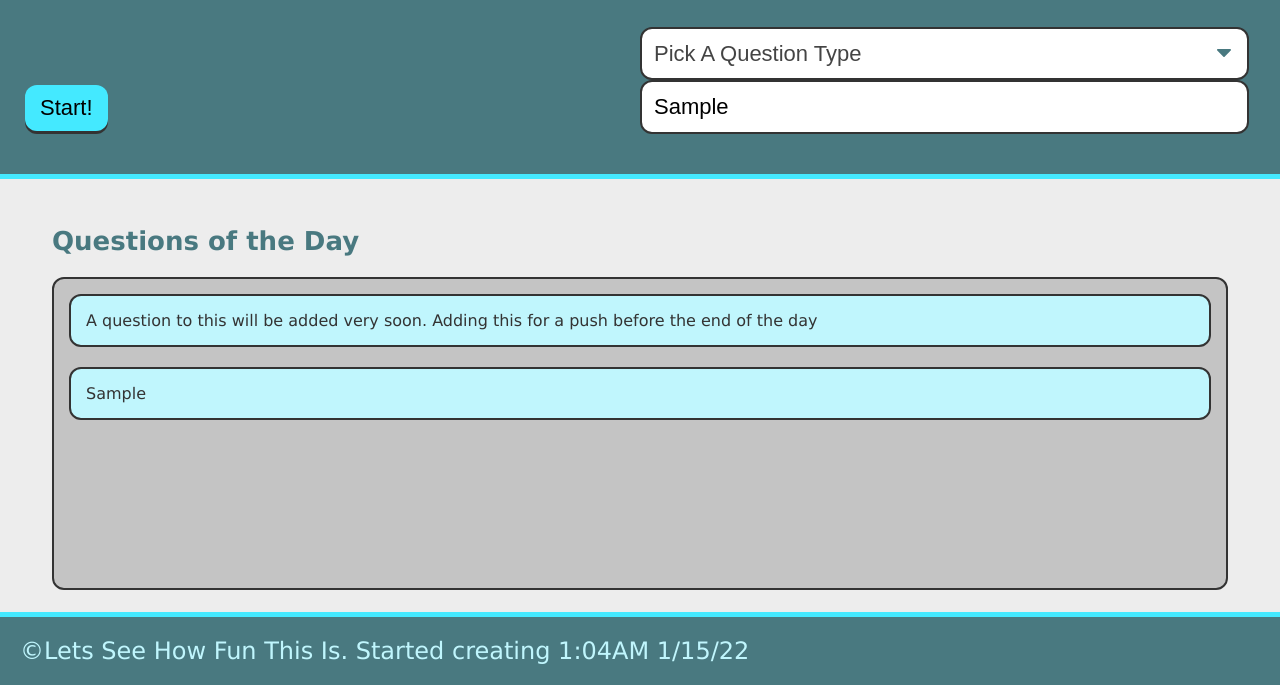
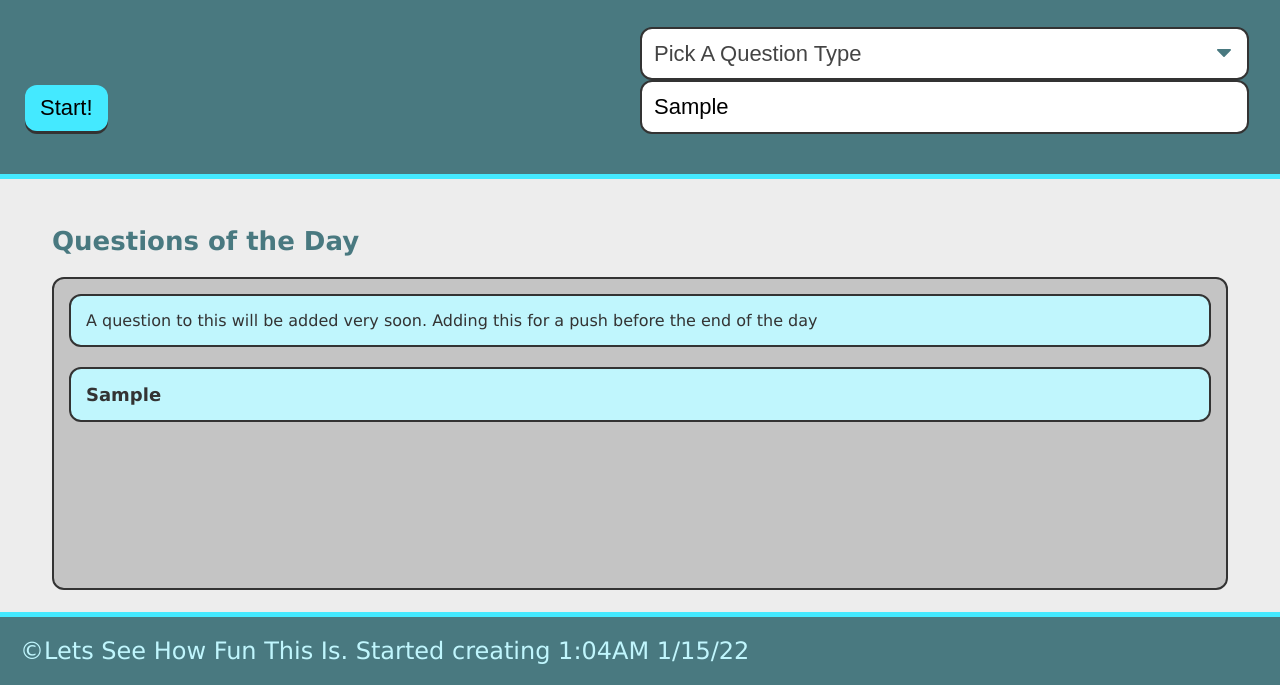
Before and after one commit to marcusxhale1/web-api-challenge, a plain HTML site: page index.html in a window 1280 px wide. Both pictures are taken after typing "Sample" into the empty fields and a click on the button "Start!". Shown: the part 115-800 px from the top of the page. Drawn offline with Linux system fonts and the light colour scheme.

Commit message:
okay you can now add questions and will tell you what type of question this is as well.

```diff
--- a/assests/js/script.js
+++ b/assests/js/script.js
@@ -5,11 +5,18 @@ var createTaskHandler = function(event) {
 
     event.preventDefault();
     var taskNameInput = document.querySelector("input[name='task-name']").value;
+    var taskTypeInput = document.querySelector("select[name='task-type']").value;
+
     var listItemEl = document.createElement("li");
+    listItemEl.className = "task-item";
 
-    listItemEl.className = "task-item";
-    listItemEl.textContent = taskNameInput
+    var taskInfoEl = document.createElement("div");
+    taskInfoEl.className = "task-info";
+    taskInfoEl.innerHTML = "<h3 class='task-name'>" + taskNameInput + "</h3><span class='task-type'>" + taskTypeInput + "</span>";
+    listItemEl.appendChild(taskInfoEl);
+
     tasksToDoEl.appendChild(listItemEl);
+
 
 }
 
--- a/index.html
+++ b/index.html
@@ -20,8 +20,8 @@
         <div class="form-group">
             <select name="task-type" class="select-dropdown">
                 <option value="" disabled selected>Pick A Question Type</option>
-                <option value="simple-questions">Simple Questions</option>
-                <option value="questions-you-dont-know">Questions You Don't Know</option>
+                <option value="Simple Questions">Simple Questions</option>
+                <option value="Questions You Don't Know">Questions You Don't Know</option>
             </select>
             <input type="text" name="task-name" placeholder="Enter Question" />
           </div>
```
